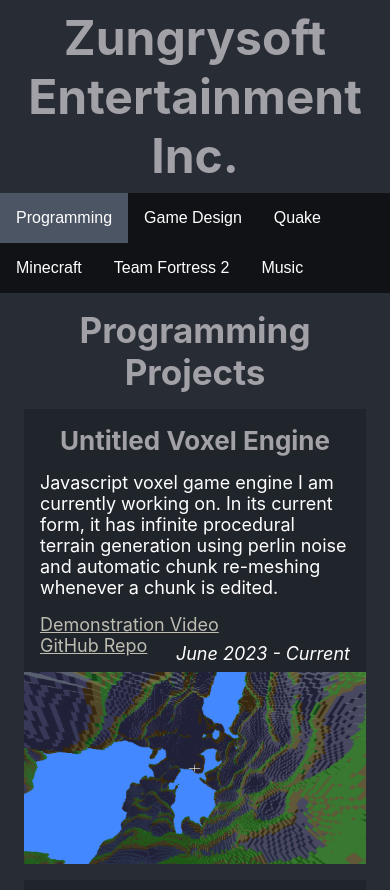
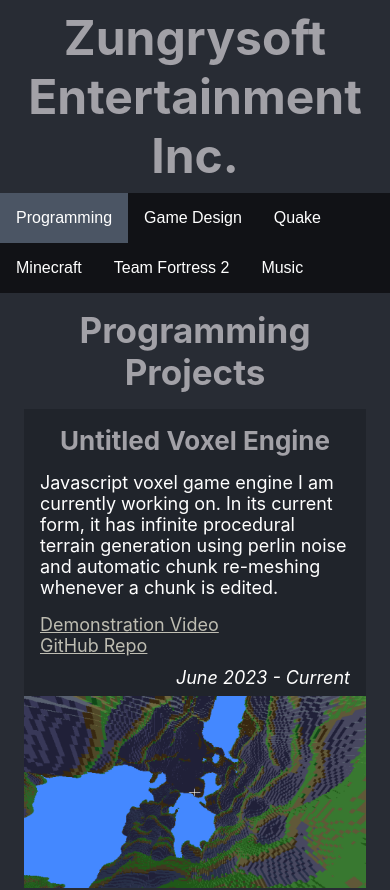
Before and after one commit to Zungrysoft/Zungrysoft.github.io, a React (Create React App) app: page / in a window 390 px wide. Shown: the top 890 px of the page. Built offline with nearby package versions, Linux system fonts and the light colour scheme; no server answers.

Commit message:
Fixed links overlapping date text on mobile

```diff
--- a/src/components/ProjectContent.jsx
+++ b/src/components/ProjectContent.jsx
@@ -1,7 +1,9 @@
-import { Box } from "@mui/material";
+import { Box, useMediaQuery, useTheme } from "@mui/material";
 import { useEscherDownloads } from "../context/EscherDownloadsContext";
 
 function ProjectContent({ project }) {
+    const theme = useTheme();
+    const isCompact = useMediaQuery(theme.breakpoints.down('sm'));
     const  { escherDownloads } = useEscherDownloads();
 
     let projectDescription = project.description;
@@ -15,7 +17,14 @@ function ProjectContent({ project }) {
                 <h4 style={{ marginBottom: '16px' }}>{project.title}</h4>
                 <p>{projectDescription}</p>
             </Box>
-            <Box sx={{ flex: 1, padding: 2, paddingTop: 0, minHeight: '16px', position: 'relative' }}>
+            <Box sx={{
+                flex: 1,
+                padding: 2,
+                paddingTop: 0,
+                paddingBottom: isCompact ? 5 : 2,
+                minHeight: '16px',
+                position: 'relative',
+            }}>
                 {project.links ? project.links.map((link, index) =>
                     <div key={index}>
                         <a target="blank" rel="noopener noreferrer" href={link.url}>{link.text}</a>
```
